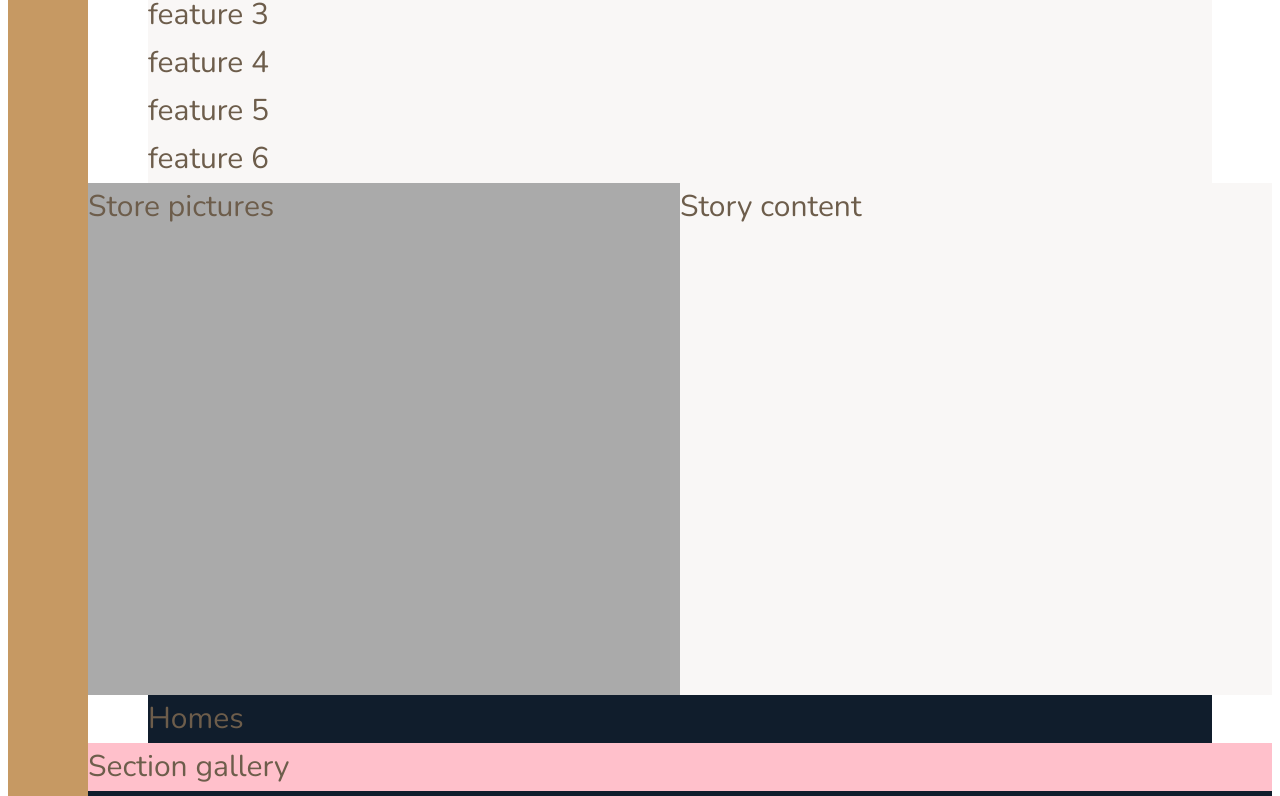
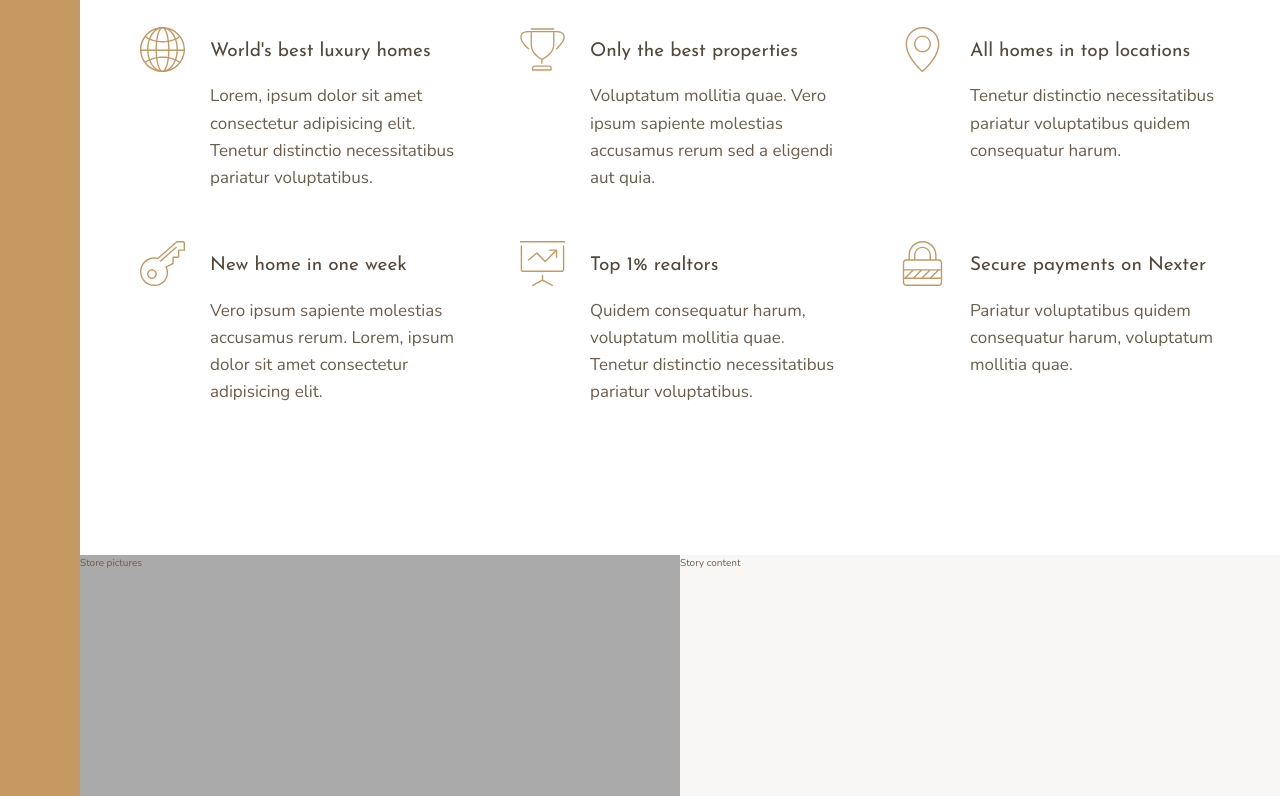
Before and after one commit to anacarolinabmv/Advanced_CSS-Nexter, a website: page index.html in a window 1280 px wide. Shown: the part 753-1549 px from the top of the page. Drawn offline with nearby package versions, Linux system fonts and the light colour scheme.

Commit message:
Style features section

```diff
--- a/index.html
+++ b/index.html
@@ -16,12 +16,57 @@
     <header class="header">header</header>
     <div class="realtors">Top 3 realtors</div>
     <section class="features">
-      <div class="feature">feature 1</div>
-      <div class="feature">feature 2</div>
-      <div class="feature">feature 3</div>
-      <div class="feature">feature 4</div>
-      <div class="feature">feature 5</div>
-      <div class="feature">feature 6</div>
+      <div class="feature">
+        <svg class="feature__icon">
+          <use xlink:href="../img/sprite.svg#icon-global"></use>
+        </svg>
+        <h4 class="heading-4 heading-4--dark">World's best luxury homes</h4>
+        <p class="feature__text">
+          Lorem, ipsum dolor sit amet consectetur adipisicing elit. Tenetur distinctio necessitatibus pariatur
+          voluptatibus.
+        </p>
+      </div>
+      <div class="feature">
+        <svg class="feature__icon">
+          <use xlink:href="../img/sprite.svg#icon-trophy"></use>
+        </svg>
+        <h4 class="heading-4 heading-4--dark">Only the best properties</h4>
+        <p class="feature__text">
+          Voluptatum mollitia quae. Vero ipsum sapiente molestias accusamus rerum sed a eligendi aut quia.
+        </p>
+      </div>
+      <div class="feature">
+        <svg class="feature__icon">
+          <use xlink:href="../img/sprite.svg#icon-map-pin"></use>
+        </svg>
+        <h4 class="heading-4 heading-4--dark">All homes in top locations</h4>
+        <p class="feature__text">Tenetur distinctio necessitatibus pariatur voluptatibus quidem consequatur harum.</p>
+      </div>
+      <div class="feature">
+        <svg class="feature__icon">
+          <use xlink:href="../img/sprite.svg#icon-key"></use>
+        </svg>
+        <h4 class="heading-4 heading-4--dark">New home in one week</h4>
+        <p class="feature__text">
+          Vero ipsum sapiente molestias accusamus rerum. Lorem, ipsum dolor sit amet consectetur adipisicing elit.
+        </p>
+      </div>
+      <div class="feature">
+        <svg class="feature__icon">
+          <use xlink:href="../img/sprite.svg#icon-presentation"></use>
+        </svg>
+        <h4 class="heading-4 heading-4--dark">Top 1% realtors</h4>
+        <p class="feature__text">
+          Quidem consequatur harum, voluptatum mollitia quae. Tenetur distinctio necessitatibus pariatur voluptatibus.
+        </p>
+      </div>
+      <div class="feature">
+        <svg class="feature__icon">
+          <use xlink:href="../img/sprite.svg#icon-lock"></use>
+        </svg>
+        <h4 class="heading-4 heading-4--dark">Secure payments on Nexter</h4>
+        <p class="feature__text">Pariatur voluptatibus quidem consequatur harum, voluptatum mollitia quae.</p>
+      </div>
     </section>
     <div class="story__pictures">Store pictures</div>
     <div class="story__content">Story content</div>
--- a/sass/_base.scss
+++ b/sass/_base.scss
@@ -16,7 +16,7 @@ $font-display: 'Josefin Sans', sans-serif;
 
 *,
 *::before,
-**:after {
+*::after {
   margin: 0;
   padding: 0;
   box-sizing: inherit;
@@ -38,8 +38,4 @@ body {
   display: grid;
   grid-template-rows: 80vh auto 40vw repeat(3, auto);
   grid-template-columns: 8rem minmax(6rem, 1fr) repeat(8, minmax(min-content, 14rem)) minmax(6rem, 1fr);
-
-  & > * {
-    font-size: 3rem;
-  }
 }
--- a/sass/_features.scss
+++ b/sass/_features.scss
@@ -1,4 +1,31 @@
 .features {
-  background-color: $color-grey-light-1;
   grid-column: 3/ -2;
+
+  margin: 15rem 0;
+
+  display: grid;
+  // grid-template-columns: repeat(3, 1fr);
+  grid-template-columns: repeat(auto-fit, minmax(25rem, 1fr));
+  grid-auto-rows: min-content;
+  gap: 6rem;
+  justify-items: center;
+  align-items: start;
 }
+
+.feature {
+  display: grid;
+  grid-template-columns: min-content 1fr;
+  column-gap: 2.5rem;
+  row-gap: 1.5rem;
+
+  &__icon {
+    fill: $color-primary;
+    width: 4.5rem;
+    height: 4.5rem;
+    grid-row: 1 / span 2;
+    transform: translateY(-1rem);
+  }
+  &__text {
+    font-size: 1.7rem;
+  }
+}
--- a/sass/_typography.scss
+++ b/sass/_typography.scss
@@ -0,0 +1,28 @@
+%heading {
+  font-weight: 400;
+  font-family: $font-display;
+}
+
+.heading-1 {
+  @extend %heading;
+  font-size: 3rem;
+}
+.heading-2 {
+  @extend %heading;
+  font-size: 3rem;
+}
+.heading-3 {
+  @extend %heading;
+  font-size: 3rem;
+}
+.heading-4 {
+  @extend %heading;
+  font-size: 1.9rem;
+
+  &--light {
+    color: $color-grey-light-1;
+  }
+  &--dark {
+    color: $color-grey-dark-1;
+  }
+}
```
Also changed, not shown: css/style.css.
